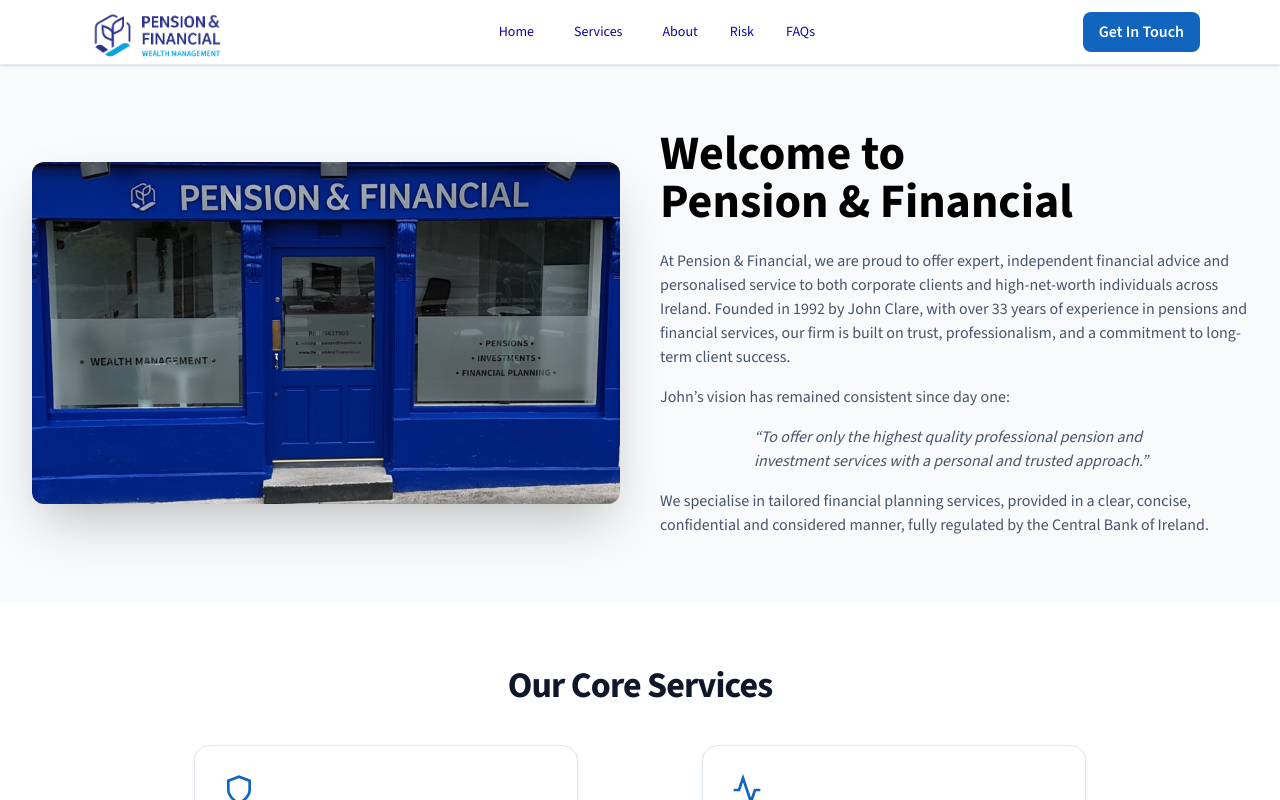
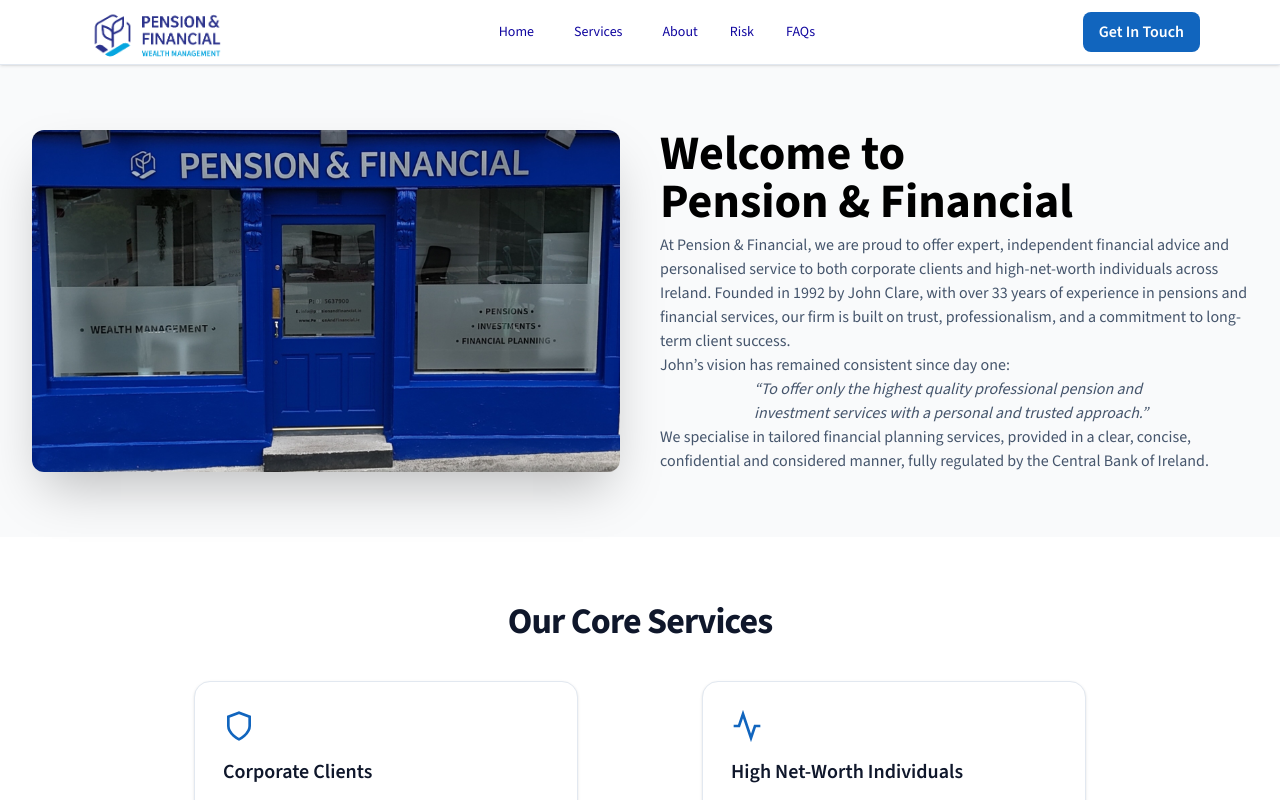
Before and after one commit to hubertkrzem/pension-and-financial, a Next.js app: page / in a window 1280 px wide. Shown: the top 800 px of the page. Built offline with nearby package versions, Linux system fonts and the light colour scheme.

Commit message:
Final build changes

```diff
--- a/src/app/_components/intro.tsx
+++ b/src/app/_components/intro.tsx
@@ -1,5 +1,3 @@
-import Link from "next/link";
-
 export default function Intro() {
   return (
     <section className="bg-gray-50 py-14 sm:py-16">
--- a/src/app/page.tsx
+++ b/src/app/page.tsx
@@ -1,7 +1,6 @@
 import OurServices from "@/app/_components/ourServices";
 import AutoEnrolment from "@/app/_components/autoEnrolment";
 import Hero from "@/components/hero-text-input";
-import Intro from "@/app/_components/intro";
 import Contact from "@/components/contact";
 
 export default function Home() {
@@ -12,11 +11,10 @@ export default function Home() {
         subtitle={[
           <>At Pension & Financial, we are proud to offer expert, independent financial advice and personalised service to both corporate clients and high-net-worth individuals across Ireland. Founded in 1992 by John Clare, with over 33 years of experience in pensions and financial services, our firm is built on trust, professionalism, and a commitment to long-term client success.</>,
           <>John’s vision has remained consistent since day one:</>,
-          <p className="w-100 mx-auto italic">“To offer only the highest quality professional pension and investment services with a personal and trusted approach.”</p>,
+          <p className="w-100 mx-auto italic" key="3">“To offer only the highest quality professional pension and investment services with a personal and trusted approach.”</p>,
           <>We specialise in tailored financial planning services, provided in a clear, concise, confidential and considered manner, fully regulated by the Central Bank of Ireland.</>
         ]}
       />
-      {/* <Intro/> */}
       <OurServices/>
       <AutoEnrolment/>
       <Contact/>
--- a/src/components/hero-text-input.tsx
+++ b/src/components/hero-text-input.tsx
@@ -1,14 +1,14 @@
 import Image from "next/image";
 
 type Props = {
-  title?: React.ReactElement;
+  title?: React.ReactNode;
   subtitle?: React.ReactNode[];
   className?: string;
 };
 
 
 export default function Home({
-    title = <h1>"Title"</h1>,
+    title = "Title",
     subtitle = ["Subtitle"],
     className="bg-gray-50",
 }: Props) {
@@ -34,14 +34,12 @@ export default function Home({
           {/* RIGHT: Text section */}
           <div className="lg:col-span-6 text-slate-600 md:text-left mx-auto max-w-3xl">
             <h1 className="text-4xl md:text-5xl font-bold text-black sm:text-4xl">
-              {title}
+              <h1>{title}</h1>
             </h1>
 
             <div className="pt-2">
               {subtitle.map((line, index) => (
-                <p className="mt-4" key={index}>
-                  {line}
-                </p>
+                    <p key={index}>{line}</p>
               ))}
             </div>
           </div>
```
